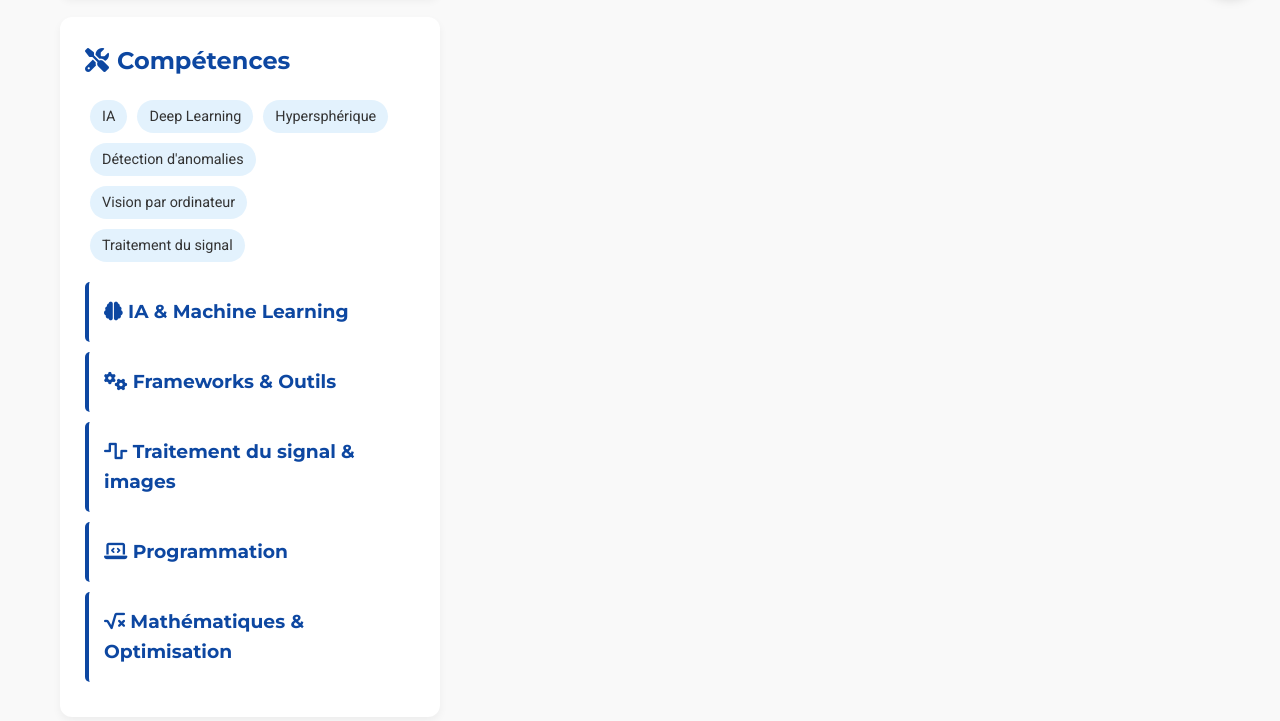
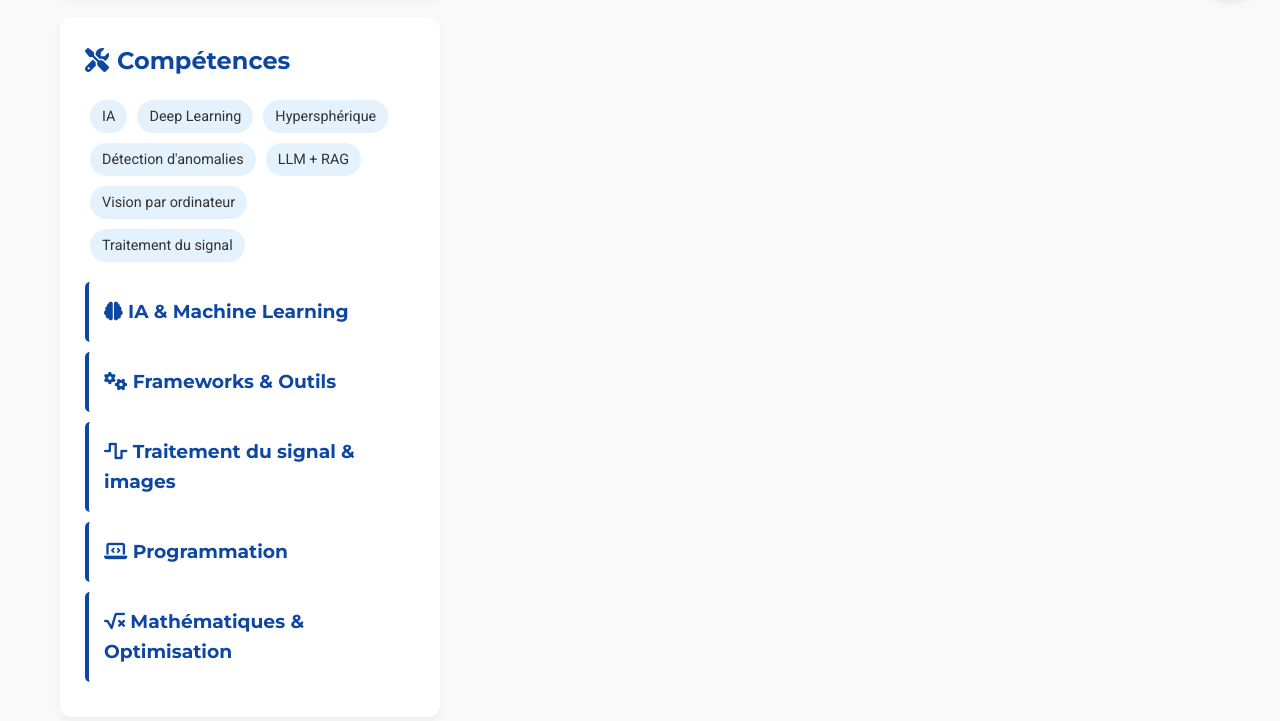
Before and after one commit to deSaintAngel/Julien-de-Saint-Angel-profile, a website: page index.html in a window 1280 px wide. Shown: the part 785-1506 px from the top of the page. Drawn offline with nearby package versions, Linux system fonts and the light colour scheme; no server answers.

Commit message:
Ajout tag LLM + RAG dans compétences

```diff
--- a/index.html
+++ b/index.html
@@ -109,6 +109,7 @@
                         <span class="tag" data-tag="deeplearning" data-target="publications">Deep Learning</span>
                         <span class="tag" data-tag="hyperspherique" data-target="expertise">Hypersphérique</span>
                         <span class="tag" data-tag="anomalies" data-target="publications">Détection d'anomalies</span>
+                        <span class="tag" data-tag="llmrag" data-target="projets">LLM + RAG</span>
                         <span class="tag" data-tag="vision" data-target="projets">Vision par ordinateur</span>
                         <span class="tag" data-tag="signal" data-target="projets">Traitement du signal</span>
                     </div>
```
